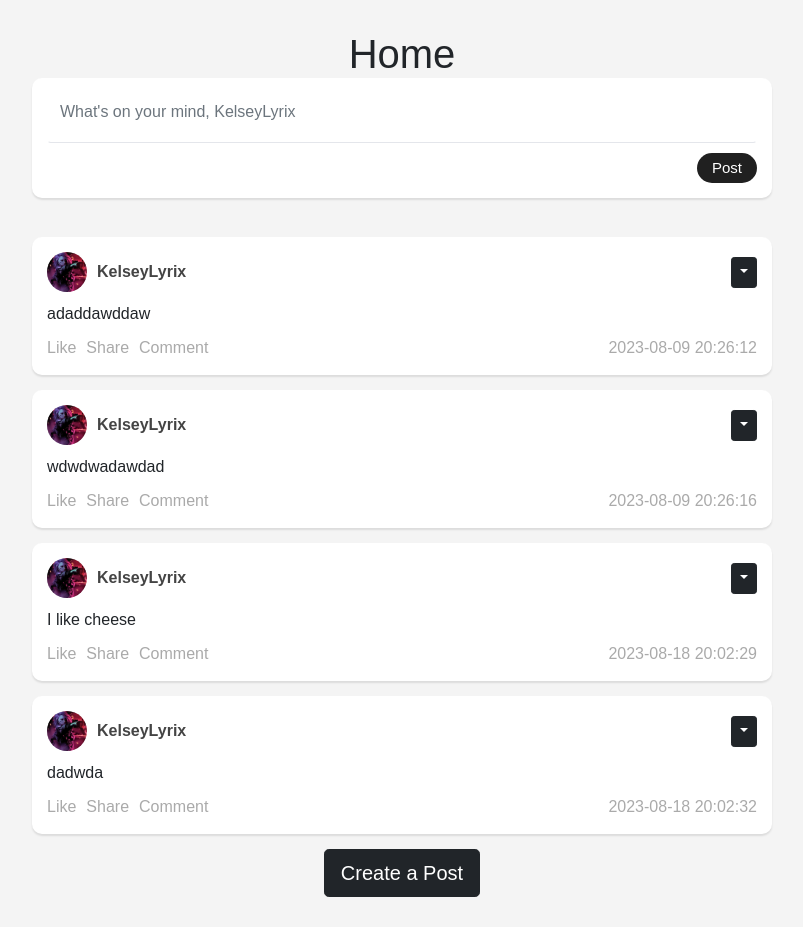
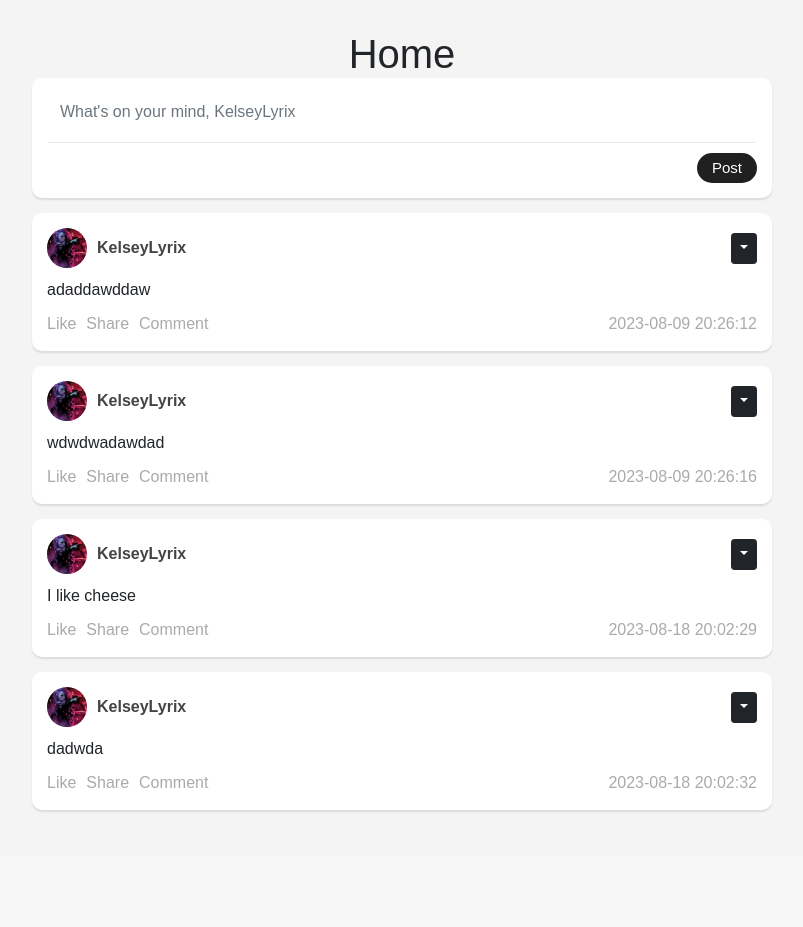
Before and after one commit to KelseyTech/Simple_Flask_Website, a Flask app: page / in a window 1280 px wide. Shown: the part 72-999 px from the top of the page, without its empty margins (238-1041 px from the left). After the commit the page ends 927 px from the top, so only its background shows below. Run offline with Flask 3, Linux system fonts and the light colour scheme; the first user in the database is signed in; data comes from the database, SQL or seed files in the repository.

Commit message:
Removed old button

```diff
--- a/modules/templates/home.html
+++ b/modules/templates/home.html
@@ -9,15 +9,16 @@
         id="text"
         placeholder="What's on your mind, {{user.username}}"
       ></textarea>
-      <button class="post-action" type="submit" >Post</button>
+      <button class="post-action" type="submit">Post</button>
     </div>
-</br>
       <!--Creates the Individual Post-->
       {% for post in posts %}
-  <div class="post" >
+      <div class="post">
         <div class="post-header">
           <div class="post-icon">
-        <a href="{{ url_for('views.profile', username=post.user.username)}}">
+            <a
+              href="{{ url_for('views.profile', username=post.user.username)}}"
+            >
               <img src="../static/images/pp_pic.jpg" alt="Profile Picture" />
           </div>
               <!--Shows the username and content of the author-->
@@ -51,15 +52,8 @@
             <div class="post-time">{{post.date_created}}</div>
           </div>
         </div>
-    {% endfor %} {% block footer %}
-    <!--Needs Updating-->
-    <div align="center">
-      <a href="/create-post"
-        ><button type="button" class="btn btn-dark btn-lg">
-          Create a Post
-        </button></a
-      >
+        {% endfor %} {% block footer %} {% endblock %} {% endblock %}
       </div>
     </div>
+  </form>
 </div>
-{% endblock %} {% endblock %}
```
Lines whose indentation alone changed are shown as unchanged.
